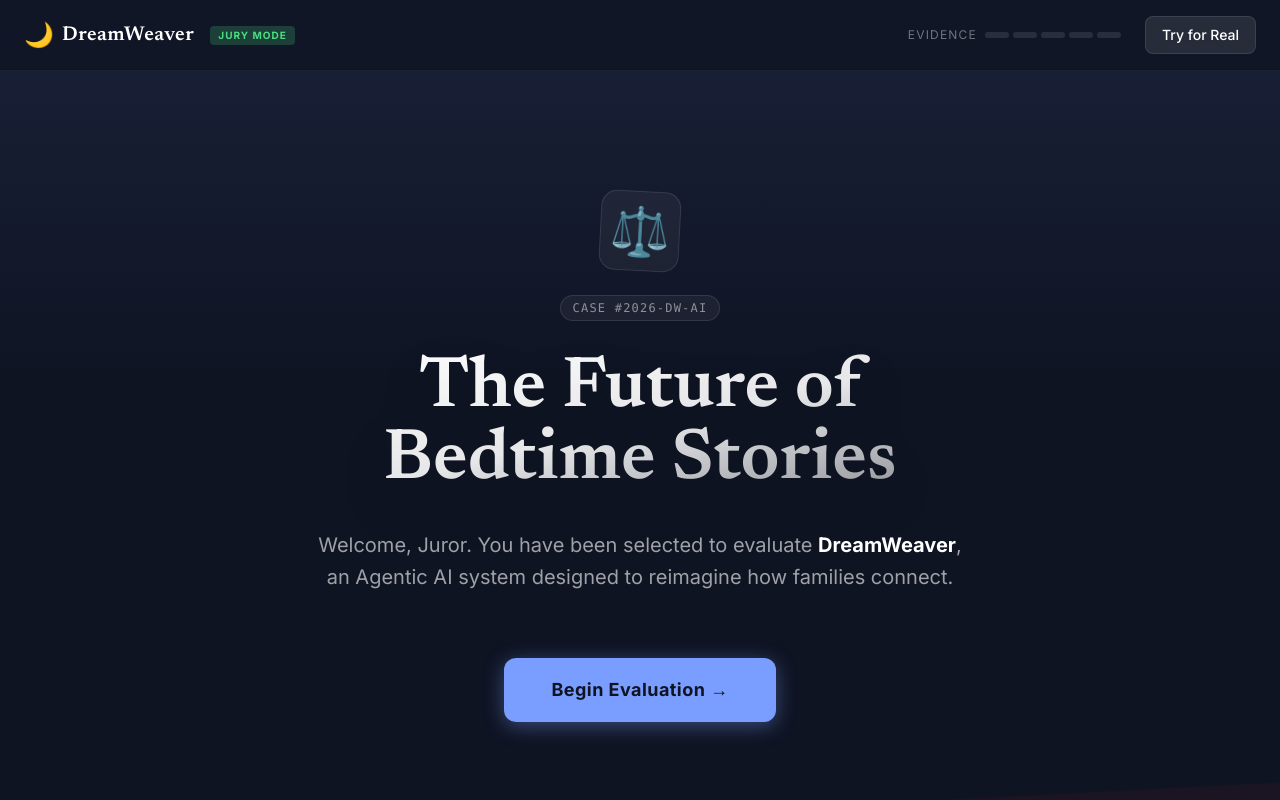
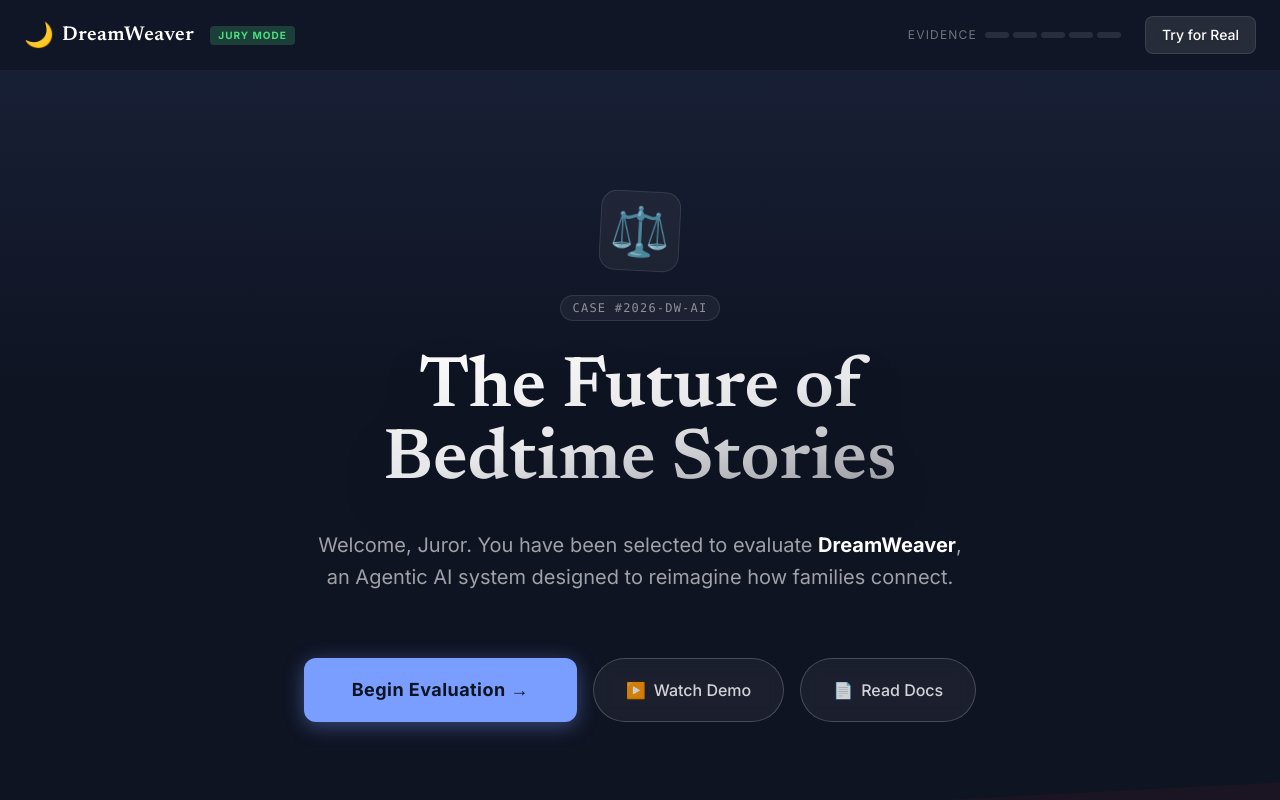
Before and after one commit to aero-atlassian-apps/dreamweaver, a React (Vite) app: page /demo in a window 1280 px wide. Shown: the top 800 px of the page. Built offline with nearby package versions, Linux system fonts and the light colour scheme; no server answers.

Commit message:
ui: add prominent Docs and Video buttons to Demo Page hero

```diff
--- a/src/presentation/pages/public/DemoPage.tsx
+++ b/src/presentation/pages/public/DemoPage.tsx
@@ -372,6 +372,7 @@ export function DemoPage() {
                         </p>
 
                         <div className="pt-8">
+                            <div className="flex flex-col md:flex-row items-center gap-4">
                                 <Button
                                     variant="primary"
                                     size="lg"
@@ -384,6 +385,26 @@ export function DemoPage() {
                                 >
                                     Begin Evaluation →
                                 </Button>
+
+                                <div className="flex gap-4">
+                                    <a
+                                        href="https://www.youtube.com/watch?v=dQw4w9WgXcQ" // TODO: Replace with real demo video
+                                        target="_blank"
+                                        rel="noopener noreferrer"
+                                        className="h-16 px-8 flex items-center justify-center gap-2 rounded-full border border-white/20 bg-white/5 hover:bg-white/10 hover:border-white/40 transition-all text-white/80 hover:text-white font-medium backdrop-blur-sm"
+                                    >
+                                        <span>▶️</span> Watch Demo
+                                    </a>
+                                    <a
+                                        href="/docs" // Or external doc link
+                                        target="_blank"
+                                        rel="noopener noreferrer"
+                                        className="h-16 px-8 flex items-center justify-center gap-2 rounded-full border border-white/20 bg-white/5 hover:bg-white/10 hover:border-white/40 transition-all text-white/80 hover:text-white font-medium backdrop-blur-sm"
+                                    >
+                                        <span>📄</span> Read Docs
+                                    </a>
+                                </div>
+                            </div>
                         </div>
                     </div>
                 </section>
```
Lines whose indentation alone changed are shown as unchanged.
